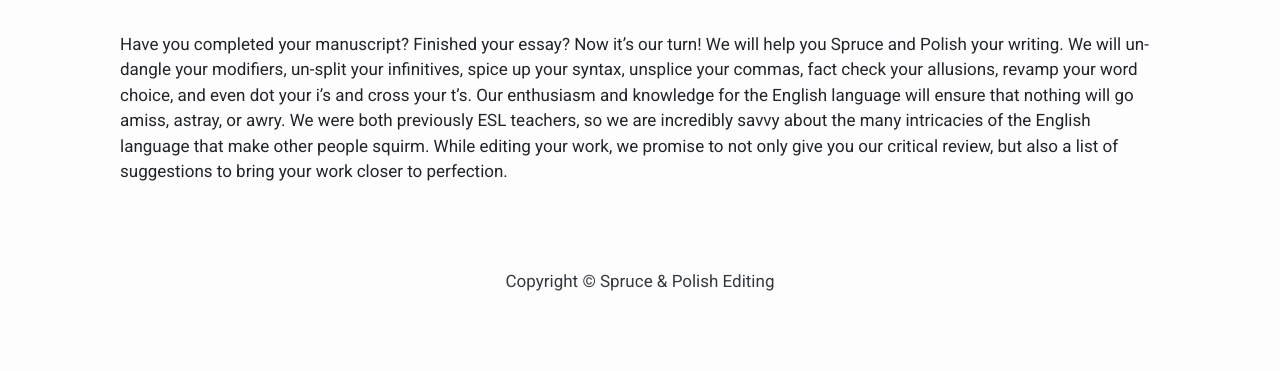
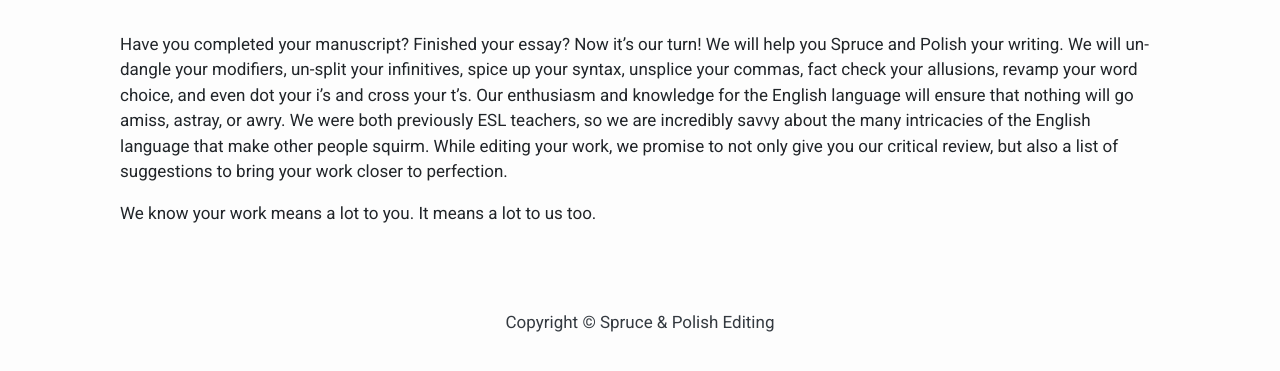
Before and after one commit to Couragyn/spruceEditing, a Django app: page / in a window 1280 px wide. Shown: the part 297-668 px from the top of the page. Run offline with Django 3.2, Linux system fonts and the light colour scheme; some libraries are stand-ins or nearby versions.

Commit message:
added line to index

```diff
--- a/templates/index.html
+++ b/templates/index.html
@@ -14,6 +14,9 @@
 	                        <p class="card-text">
 	                        	Have you completed your manuscript? Finished your essay? Now it’s our turn! We will help you Spruce and Polish your writing. We will un-dangle your modifiers, un-split your infinitives, spice up your syntax, unsplice your commas, fact check your allusions, revamp your word choice, and even dot your i’s and cross your t’s.  Our enthusiasm and knowledge for the English language will ensure that nothing will go amiss, astray, or awry. We were both previously ESL teachers, so we are incredibly savvy about the many intricacies of the English language that make other people squirm. While editing your work, we promise to not only give you our critical review, but also a list of suggestions to bring your work closer to perfection.
 	                        </p>
+	                        <p class="card-text">
+	                        	We know your work means a lot to you. It means a lot to us too.
+	                        </p>
 			            </div>
 			        </div>
 			    </div>
```
